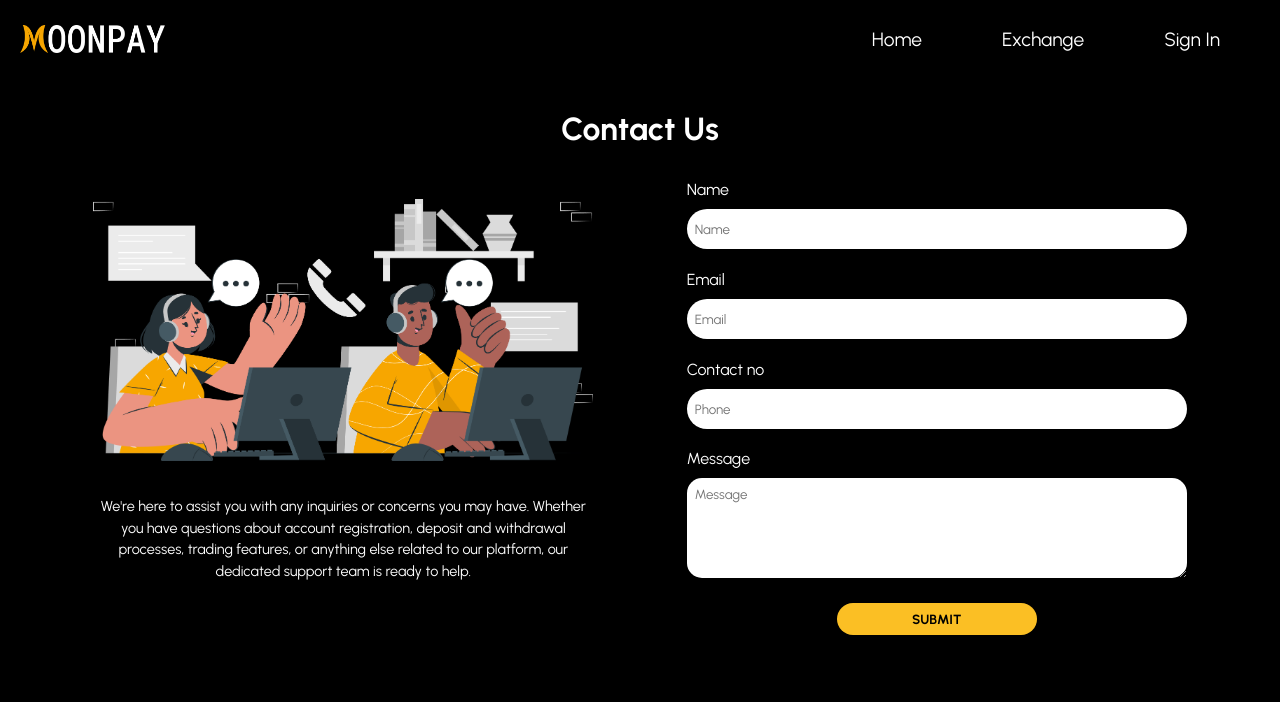
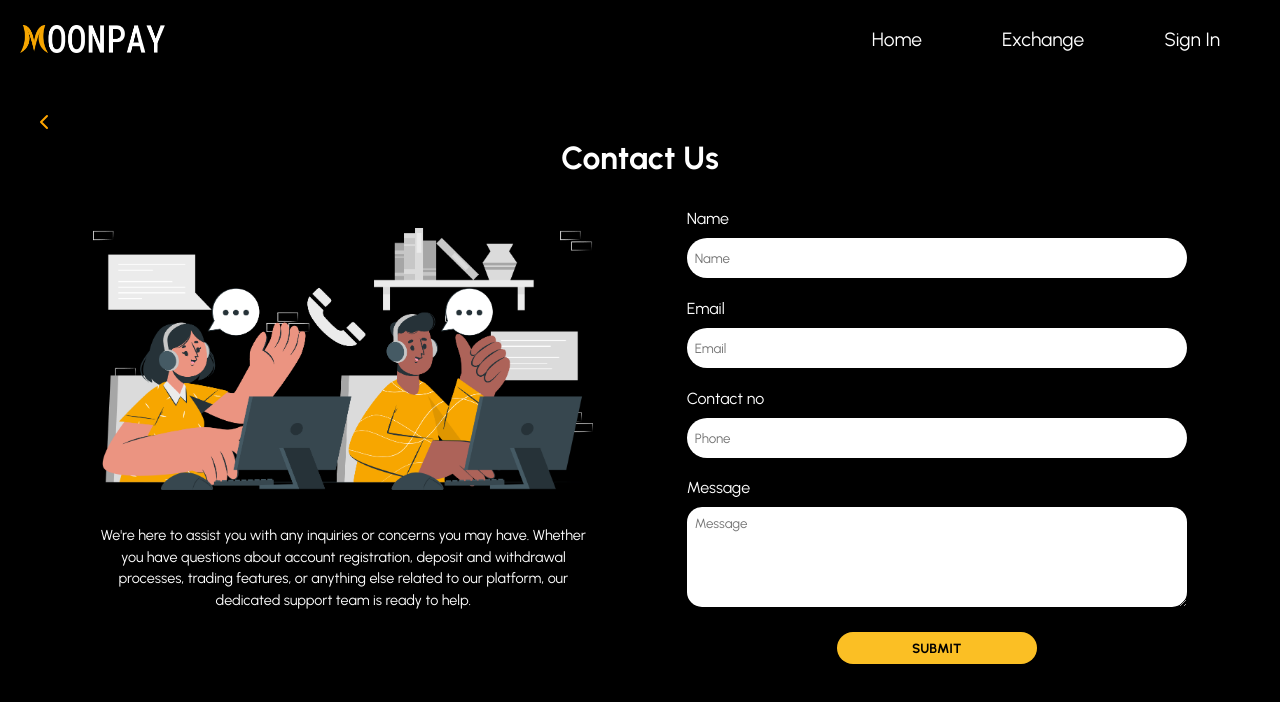
Before and after one commit to codifyinstitute/Crypto, a React (Create React App) app: page /contactus in a window 1280 px wide. Shown: the top 702 px of the page. Built offline with nearby package versions, Linux system fonts and the light colour scheme.

Commit message:
last push from vivekkkkk

```diff
--- a/src/components/ContactUs.js
+++ b/src/components/ContactUs.js
@@ -3,7 +3,7 @@ import styled, { keyframes } from "styled-components";
 import contact from '../assets/contact.png'
 import Footer from "./Footer";
 import Navbar from "./Navbar";
-
+import { ChevronLeft } from "lucide-react";
 const ContactUsContainer = styled.div`
   background-color: black;
   color: white;
@@ -160,6 +160,29 @@ const SuccessMessage = styled.div`
   animation: ${fadeIn} 0.5s ease-out;
 `;
 
+const BackButton = styled.button`
+  background-color: transparent;
+  color: #ffa500;
+  border: none;
+  border-radius: 20px;
+  cursor: pointer;
+  font-size: 18px;
+  font-weight: bold;
+  margin: 1rem;
+  width: fit-content;
+  margin: 0px 5px 0px 0px;
+
+  @media (max-width: 1024px) {
+    display: block;
+  }
+
+  @media (max-width: 430px) {
+    font-size: 14px;
+    top: 10px;
+    left: 10px;
+  }
+`;
+
 const ContactUs = () => {
   const [formData, setFormData] = useState({
     Name: "",
@@ -242,6 +265,9 @@ const ContactUs = () => {
     <>
       <Navbar />
       <ContactUsContainer>
+      <BackButton onClick={() => window.history.back()}>
+      <ChevronLeft />
+    </BackButton>
         <Title>Contact Us</Title>
         <Content>
           <IllustrationSection>
--- a/src/components/Footer.js
+++ b/src/components/Footer.js
@@ -34,7 +34,7 @@ const Header = styled.div`
 
   @media (max-width: 768px) {
     h2 {
-      font-size: 1.6rem;
+      font-size: 2rem;
     }
   }
 
@@ -42,7 +42,7 @@ const Header = styled.div`
     align-items: flex-start;
     margin-left: 18px;
     h2 {
-      font-size: 1.2rem;
+      font-size: 2rem;
     }
   }
 `;
--- a/src/components/HomeContact.js
+++ b/src/components/HomeContact.js
@@ -67,10 +67,10 @@ const ContactSection = () => {
   return (
     <Container>
       <MainText>
-        Contact us today for more information and the best option for your project.
+      Get in Touch with Moon Pay – We're Here to Assist You
       </MainText>
       <SubText>
-        Your dream property is just a click away. Whether you're looking for a new home, a strategic investment, or expert real estate advice, Estatum is here to
+      For help with crypto sales or account-related queries, contact us through our Contact Us page. Our team is ready to assist you with all your needs.
       </SubText>
       <Button>Contact Us</Button>
     </Container>
--- a/src/components/HomeContact1.js
+++ b/src/components/HomeContact1.js
@@ -1,12 +1,12 @@
 import React from 'react';
 import styled from 'styled-components';
-import { Link } from 'react-router-dom'; // Import Link from react-router-dom
 
 const Container = styled.div`
   /* background-color: #1a1a1a; */
   color: white;
   padding: 2rem;
   display: flex;
+  width: 100%;
   flex-direction: column;
   align-items: flex-start;
   /* background-color: #1a1a1a; */
@@ -21,7 +21,7 @@ const MainText = styled.h2`
   font-size: 3rem;
   margin: 0;
 
-  max-width: 70%;
+  max-width: 80%;
 
   @media (max-width: 768px) {
     font-size: 1.5rem;
@@ -58,18 +58,22 @@ const Button = styled.button`
     align-self: flex-start;
     margin-top: 1rem;
   }
+  @media (max-width: 480px) {
+  font-size: 0.8rem;
+
+  }
 `;
 
 const ContactSection = () => {
   return (
     <Container>
       <MainText>
-        Contact us today for more information and the best option for your project.
+      Get in Touch with Moon Pay – We're Here to Assist You
       </MainText>
       <SubText>
-        Your dream property is just a click away. Whether you're looking for a new home, a strategic investment, or expert real estate advice, Estatum is here to
+      For help with crypto sales or account-related queries, contact us through our Contact Us page. Our team is ready to assist you with all your needs.
       </SubText>
-      <Link to="/contactus"><Button>Contact Us</Button></Link>
+      <Button>Contact Us</Button>
     </Container>
   );
 };
--- a/src/components/Profile.js
+++ b/src/components/Profile.js
@@ -59,6 +59,10 @@ const VerifiedBadge = styled.div`
 const Username = styled.h2`
   color: white;
   margin: 5px 0;
+  @media (max-width: 320px) {
+    font-size: 18px;
+
+  }
 `;
 
 const Subtitle = styled.span`
--- a/src/components/Sell2.js
+++ b/src/components/Sell2.js
@@ -247,7 +247,7 @@ const Sell2 = () => {
                   checked={isChecked}
                   onChange={(e) => setIsChecked(e.target.checked)}
                 />
-                I have read and agree to Moon Pay's <Link to='/TandC'>Terms  and conditions</Link> Of services and <Link to='/TandC'>Privacy Policy.</Link>
+                I have read and agree to Moon Pay's <Link to='/terms'>Terms  and conditions</Link> Of services and <Link to='/TandC'>Privacy Policy.</Link>
               </CheckboxLabel>
             </Boxx>
             <Boo>
```
